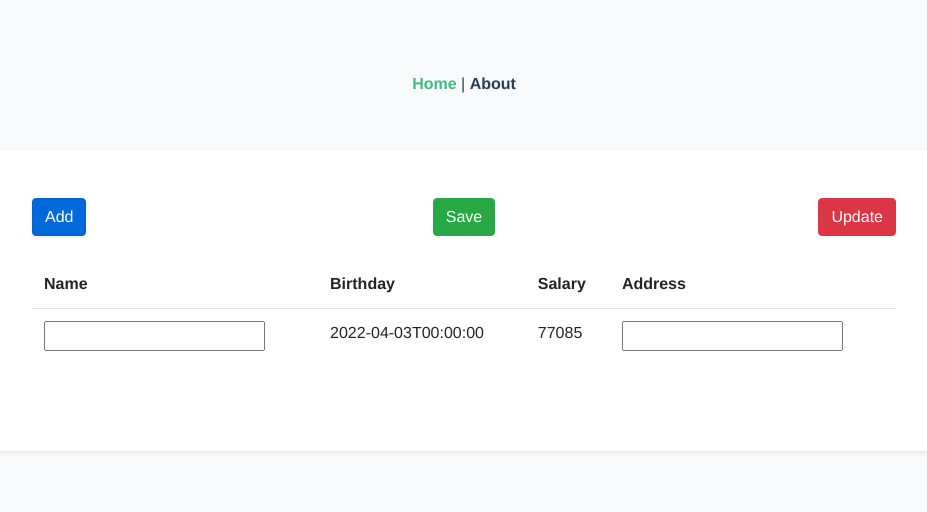
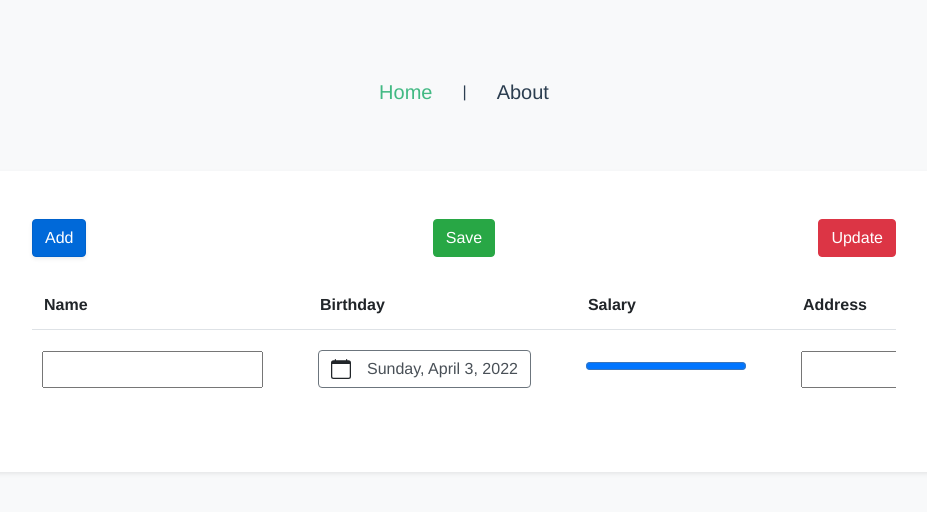
Before and after one commit to wghaen2681/nexify, a Vue app: page /#/ in a window 1280 px wide. Both pictures are taken after a click on the button "Add". Shown: the top 512 px of the page, without its empty margins (176-1103 px from the left). Built offline with nearby package versions, Linux system fonts and the light colour scheme; no server answers.

Commit message:
[edit] before finish salary post method

```diff
--- a/src/App.vue
+++ b/src/App.vue
@@ -1,8 +1,8 @@
 <template>
   <div id="app" class="bg-light bg-gradient min-vh-100">
-    <div id="nav" class="mb-4">
-      <router-link to="/">Home</router-link> |
-      <router-link to="/about">About</router-link>
+    <div id="nav" class="mb-4 d-flex justify-content-md-center">
+      <router-link to="/"><h5>Home</h5></router-link> |
+      <router-link to="/about"><h5>About</h5></router-link>
     </div>
     <router-view/>
   </div>
@@ -18,8 +18,8 @@
 }
 
 #nav {
-  padding: 30px;
-  padding-top: 4.5rem;
+  padding: 35px;
+  padding-top: 80px;
 
   a {
     font-weight: bold;
--- a/src/components/BasicInfo.vue
+++ b/src/components/BasicInfo.vue
@@ -1,5 +1,5 @@
 <template>
-  <div class="[ basicInfo ] [ w-75 mx-auto p-5 rounded-lg bg-white shadow-sm ]">
+  <div class="[ basicInfo ] [ w-75 mx-auto px-5 pt-5 pb-4 rounded-lg bg-white shadow-sm ]">
     <b-container class="buttons_action">
       <b-row>
         <b-col class="pl-0 text-left">
@@ -13,15 +13,18 @@
         </b-col>
       </b-row>
     </b-container>
-    <b-table responsive class="mt-4 pb-4 text-left" :fields="table_fields" :items="data_basicInfo">
-      <template #head(name)="data">
-        <span>{{ data.label }}</span>
+    <b-table class="mt-4 pb-4 text-left" responsive :fields="table_fields" :items="data_basicInfo">
+      <template #cell(name)="data"> <!-- #head 代表想要編輯 head 的內容 (name) 代表想要設定的是 name 資料欄位的內容 -->
+        <input class="pl-2" style="height: 37px;" v-model="data.item.Name">
       </template>
-      <template #cell(name)="data"> <!-- #head 代表想要編輯 head 的內容 (name) 代表想要設定的是 name 資料欄位的內容 -->
-        <input class="pl-2" v-model="data.item.Name">
+      <template #cell(DateOfBirth)="data">
+        <b-form-datepicker class="h-100 border-secondary" style="min-width: max-content;" v-model="data.item.DateOfBirth"></b-form-datepicker>
+      </template>
+      <template #cell(Salary)="data">
+        <progress :value="data.item.Salary" :max="table_salary.max"></progress>
       </template>
       <template #cell(address)="data">
-        <input class="pl-2" v-model="data.item.Address">
+        <input class="pl-2" style="height: 37px;" v-model="data.item.Address">
       </template>
     </b-table>
   </div>
@@ -55,6 +58,10 @@ export default {
         }
       ],
       data_basicInfo: [],
+      table_salary: {
+        salary: 0,
+        max: null
+      },
       data_add: {
         display: false,
         name: '',
@@ -96,6 +103,10 @@ export default {
 
         this.data_basicInfo = data.Data
         this.data_add.display = false
+
+        // console.log(this.data_basicInfo)
+        this.table_salary.max = Math.max(...this.data_basicInfo.map(item => item.Salary))
+        console.log(this.table_salary.max)
       } catch (error) {
         console.log('取得資料發生錯誤', error)
       }
--- a/src/style/style.css
+++ b/src/style/style.css
@@ -0,0 +1,8 @@
+#nav {
+  gap: 30px;
+}
+
+[role="row"] td {
+  vertical-align: middle;
+  padding: 20px 45px 20px 10px;
+}
```
